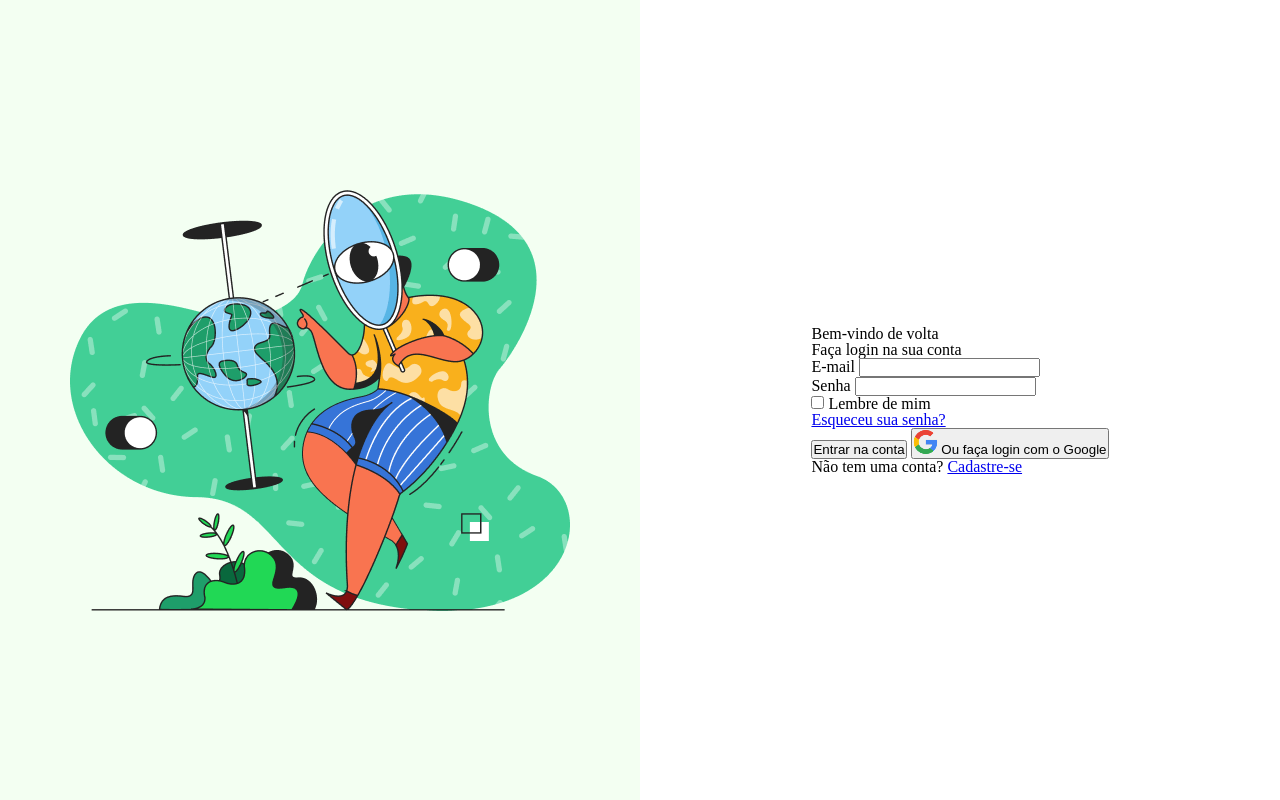
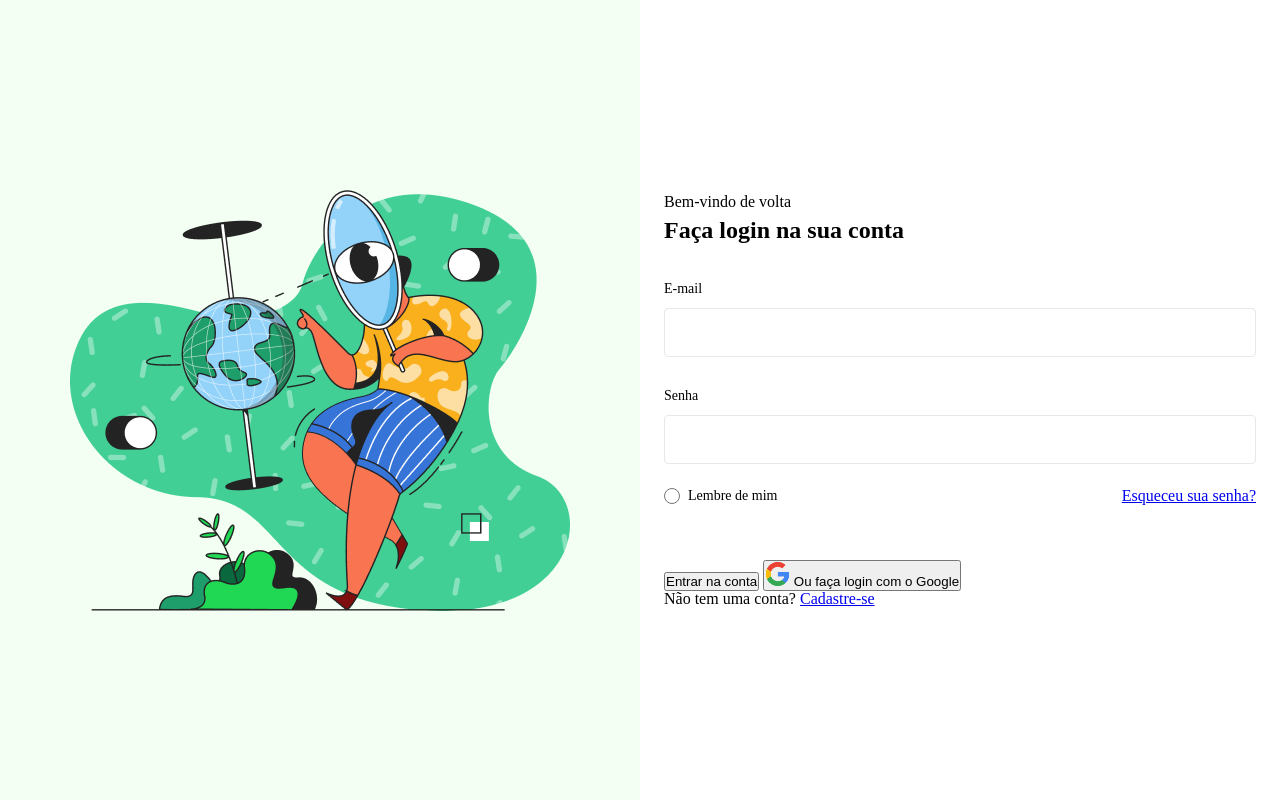
Before and after one commit to ViniciusdeASantana/Desafio_010, a plain HTML site: page index.html in a window 1280 px wide. Drawn offline with Linux system fonts and the light colour scheme; a web font is replaced by a local one.

Commit message:
ajustando site

```diff
--- a/css/style.css
+++ b/css/style.css
@@ -47,5 +47,66 @@ body {
 }
 
 .column-two {
-    gap: 56px;
+    width: 100%;
+    height: 100%;
+    display: flex;
+    justify-content: center;
+    align-items: center;
 }
+
+.form {
+    width: 100%;
+}
+
+.form__subtitle {
+    font-weight: 500;
+    font-size: 16px;
+    padding-bottom: 8px;
+}
+
+.form__title {
+    font-weight: 600;
+    font-size: 24px;
+    padding-bottom: 8px;
+}
+
+.form-group {
+    display: flex;
+    flex-direction: column;
+}
+
+.form-group__label {
+    font-weight: 400;
+    font-size: 14px;
+    padding: 32px 0px 12px 0px;
+}
+
+.form-group__input {
+    width: 100%;
+    border-radius: 4px;
+    border: 1px solid #E8E8E8;
+    padding: 16px;
+}
+
+.group-checkbox {
+    display: flex;
+    justify-content: space-between;
+    align-items: center;
+    padding: 24px 0px 56px 0px;
+}
+
+.checkbox {
+    display: flex;
+    align-items: center;
+    column-gap: 8px;
+}
+
+.checkbox__input {
+    width: 16px;
+    height: 16px;
+}
+
+.checkbox__label {
+    font-weight: 500;
+    font-size: 14px;
+}
--- a/index.html
+++ b/index.html
@@ -27,20 +27,20 @@
             </div>
             <div class="group-checkbox">
               <div class="checkbox">
-                <input type="checkbox" class="checkbox__input" id="remember" />
+                <input type="radio" class="checkbox__input" id="remember" />
                 <label for="remember" class="checkbox__label"
                   >Lembre de mim</label
                 >
               </div>
               <a href="#" class="checkbox__link">Esqueceu sua senha?</a>
             </div>
-            <button class="form__btn" type="submit">Entrar na conta</button>
-            <button class="form__btn-google">
+            <button class="form-btn" type="submit">Entrar na conta</button>
+            <button class="form-btn__google">
               <img src="img/icon.png" alt="google" /> Ou faça login com o Google
             </button>
-            <p class="form__paragraph">
+            <p class="form-paragraph">
               Não tem uma conta?
-              <a href="#" class="form__paragraph-link">Cadastre-se</a>
+              <a href="#" class="form-paragraph__link">Cadastre-se</a>
             </p>
           </form>
         </div>
```
